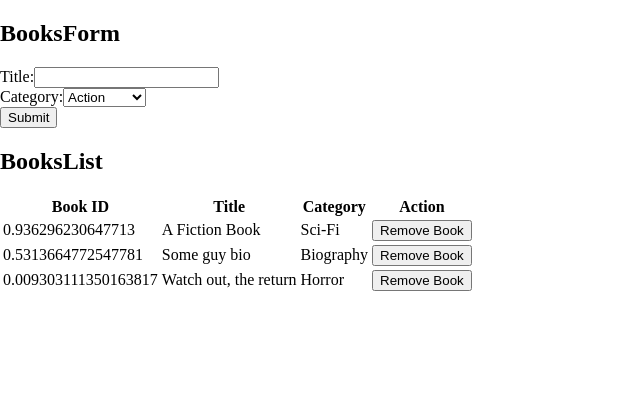
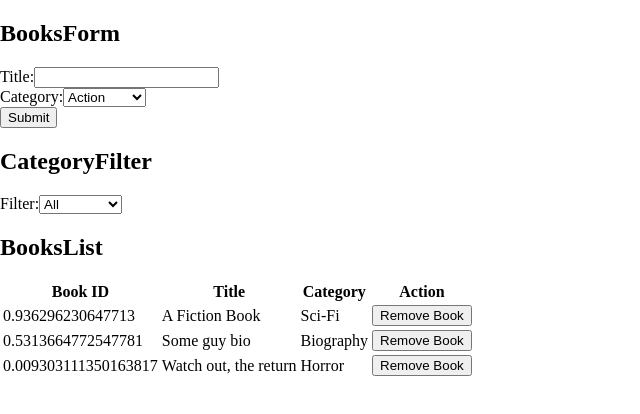
Before and after one commit to FrancoRosa/react-bookstore, a React (Create React App) app: page / in a window 1280 px wide. Shown: the top 414 px of the page, without its empty margins (0-640 px from the left). Built offline with nearby package versions, Linux system fonts and the light colour scheme.

Commit message:
Add CategoryFilter component

```diff
--- a/src/components/App.js
+++ b/src/components/App.js
@@ -2,10 +2,12 @@ import React from 'react';
 // eslint-disable-next-line import/no-named-as-default
 import BooksForm from '../containers/BooksForm';
 import BooksList from '../containers/BooksList';
+import CategoryFilter from './CategoryFilter';
 
 const App = () => (
   <div>
     <BooksForm />
+    <CategoryFilter />
     <BooksList />
   </div>
 );
--- /dev/null
+++ b/src/components/CategoryFilter.js
@@ -0,0 +1,28 @@
+import React from 'react';
+
+const CategoryFilter = () => {
+  const categories = [
+    'All',
+    'Action',
+    'Biography',
+    'History',
+    'Horror',
+    'Kids',
+    'Learning',
+    'Sci-Fi',
+  ];
+
+  return (
+    <div>
+      <h2>CategoryFilter</h2>
+      <label htmlFor="categories">
+        Filter:
+        <select id="filter">
+          {categories.map(category => <option key={category.objectID}>{category}</option>)}
+        </select>
+      </label>
+    </div>
+  );
+};
+
+export default CategoryFilter;
--- a/src/reducers/index.js
+++ b/src/reducers/index.js
@@ -1,8 +1,10 @@
 import { combineReducers } from 'redux';
 import { books } from './books';
+import filter from './filter';
 
 const rootReducer = combineReducers({
   books,
+  filter,
 });
 
 export default rootReducer;
```
